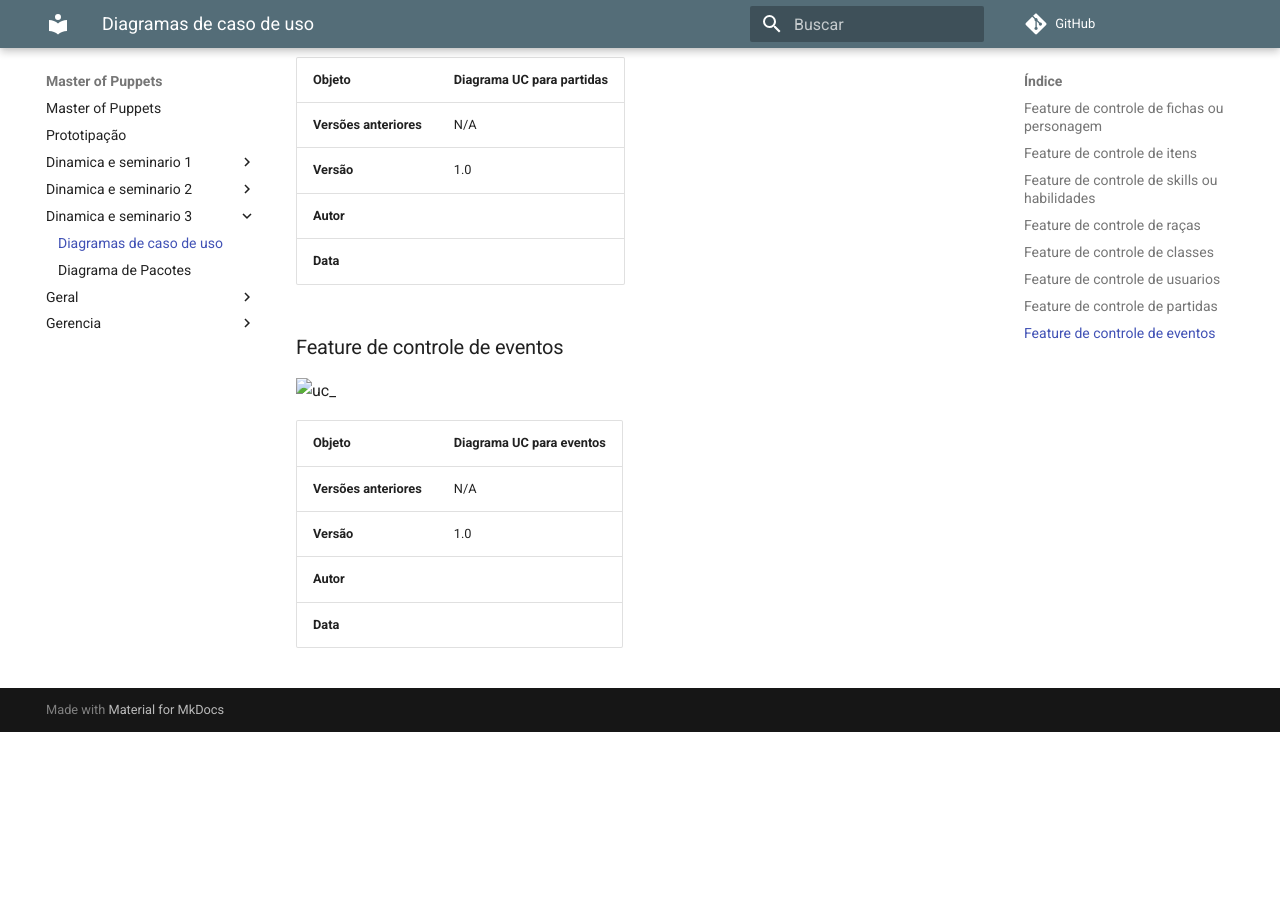
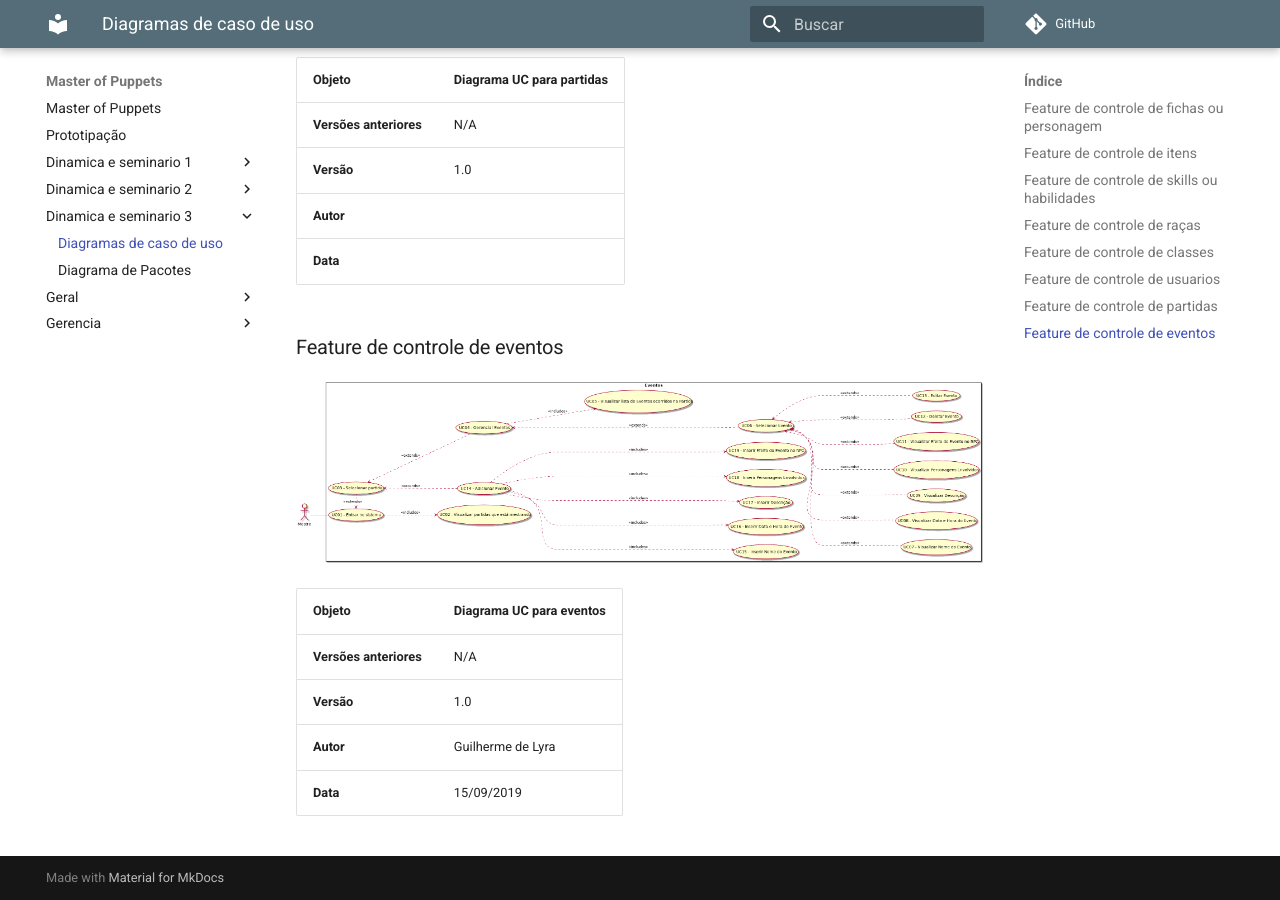
Before and after one commit to desenho-de-software-2019-02/Documentation, an MkDocs documentation site: the page built from docs/dinamica_e_seminario_3/casos_de_uso.md, in a window 1280 px wide and 900 px high, scrolled down 6146 px. Built offline with MkDocs 1.6.1 and Material for MkDocs 9.7.7, drawn with Linux system fonts in a browser that asks for light colours; comment, search, counter and statistics services are not loaded; before the commit the page ends 6878 px from its top, so only the background shows below that.

Commit message:
adicionando ucd de eventos

```diff
--- a/docs/dinamica_e_seminario_3/casos_de_uso.md
+++ b/docs/dinamica_e_seminario_3/casos_de_uso.md
@@ -87,11 +87,11 @@
 
 ### Feature de controle de eventos
 
-![uc_]()
+![uc_eventos_v1](../img/casos-de-uso/uc_eventos_v1.png)
 
 | **Objeto** | **Diagrama UC para eventos** |
 |--|--|
 | **Versões anteriores** | N/A |
 |**Versão**| 1.0 |
-| **Autor** |  |
-| **Data** |  |
+| **Autor** | Guilherme de Lyra |
+| **Data** | 15/09/2019 |
```
Also changed, not shown: docs/img/casos-de-uso/uc_eventos_v1.png (added).
